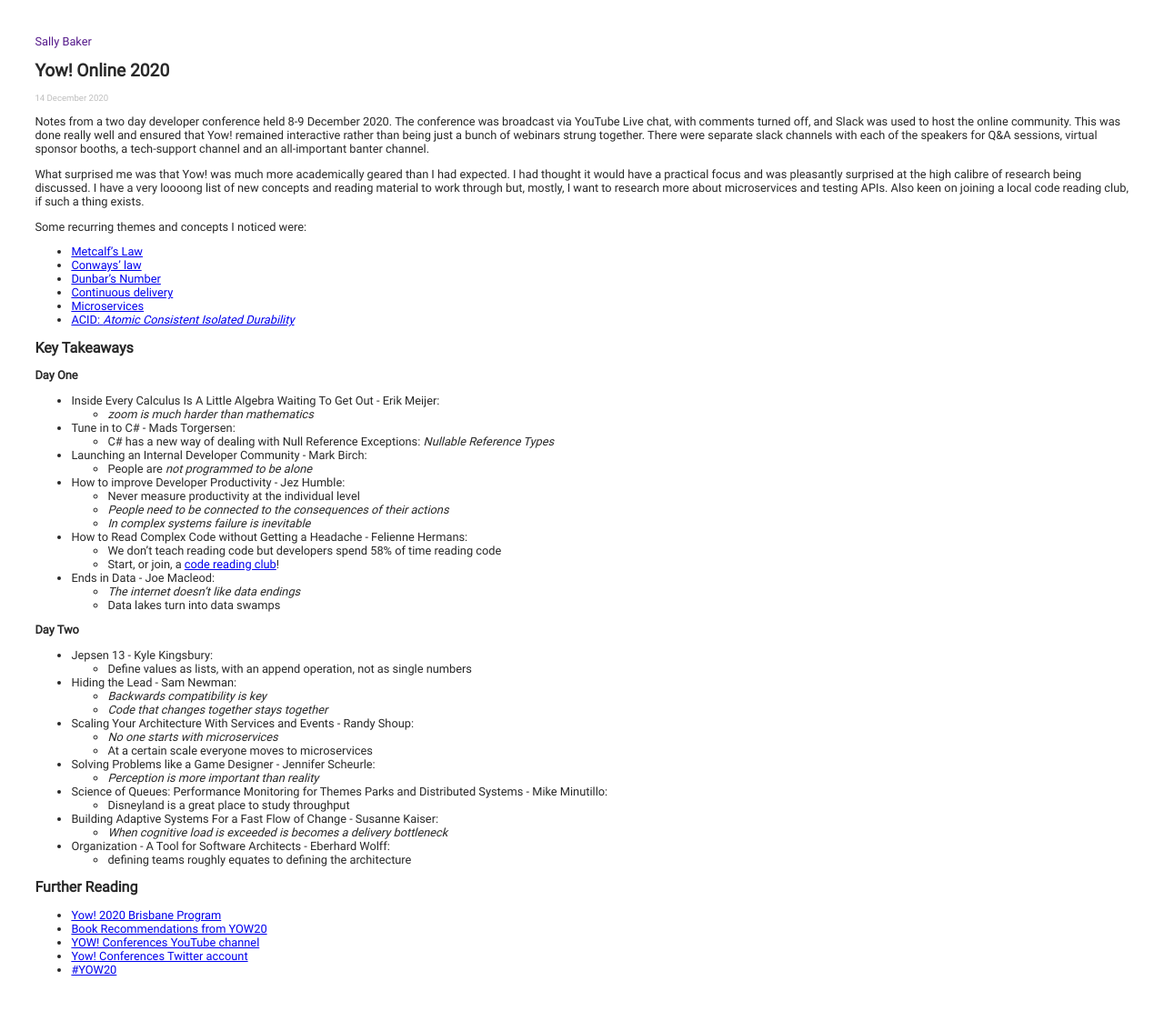
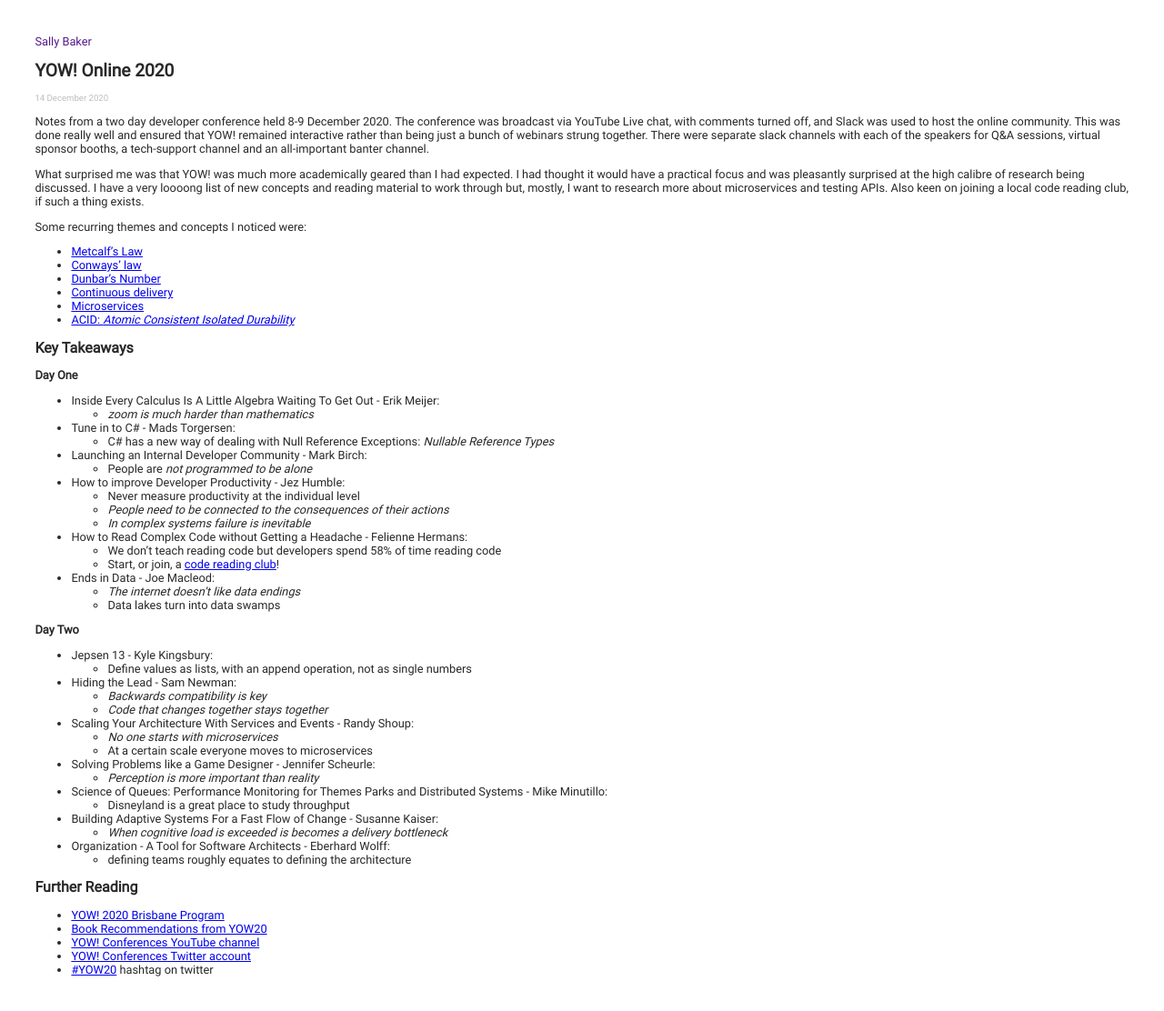
Before and after one commit to sallybaker/sallybaker.github.io, a Jekyll site: the page built from _posts/2020-12-14-yow.md, in a window 1280 px wide. Shown: the whole page at 91% size. Built offline with Jekyll 4.4.1, drawn with Linux system fonts in a browser that asks for light colours.

Commit message:
capitalise YOW! in 2020-12-14-yow.md

```diff
--- a/_posts/2020-12-14-yow.md
+++ b/_posts/2020-12-14-yow.md
@@ -1,6 +1,6 @@
 ---
 layout: post
-title: Yow! Online 2020
+title: YOW! Online 2020
 excerpt_separator: <!--more-->
 tags: [conferences, tech]
 ---
@@ -12,9 +12,9 @@
 
 Notes from a two day developer conference held 8-9 December 2020.
 <!--more-->
-The conference was broadcast via YouTube Live chat, with comments turned off, and Slack was used to host the online community. This was done really well and ensured that Yow! remained interactive rather than being just a bunch of webinars strung together. There were separate slack channels with each of the speakers for Q&A sessions, virtual sponsor booths, a tech-support channel and an all-important banter channel.
+The conference was broadcast via YouTube Live chat, with comments turned off, and Slack was used to host the online community. This was done really well and ensured that YOW! remained interactive rather than being just a bunch of webinars strung together. There were separate slack channels with each of the speakers for Q&A sessions, virtual sponsor booths, a tech-support channel and an all-important banter channel.
 
-What surprised me was that Yow! was much more academically geared than I had expected. I had thought it would have a practical focus and was pleasantly surprised at the high calibre of research being discussed. I have a very loooong list of new concepts and reading material to work through but, mostly, I want to research more about microservices and testing APIs. Also keen on joining a local code reading club, if such a thing exists.
+What surprised me was that YOW! was much more academically geared than I had expected. I had thought it would have a practical focus and was pleasantly surprised at the high calibre of research being discussed. I have a very loooong list of new concepts and reading material to work through but, mostly, I want to research more about microservices and testing APIs. Also keen on joining a local code reading club, if such a thing exists.
 
 Some recurring themes and concepts I noticed were:
 - [Metcalf's Law](https://en.wikipedia.org/wiki/Metcalfe's_law)
@@ -62,8 +62,8 @@
   - defining teams roughly equates to defining the architecture
 
 ## Further Reading
-- [Yow! 2020 Brisbane Program](https://www.yowconference.com/brisbane/program/)
+- [YOW! 2020 Brisbane Program](https://www.yowconference.com/brisbane/program/)
 - [Book Recommendations from YOW20](https://dev.to/amaltr42/book-recommendations-from-yow20-47lo)
 - [YOW! Conferences YouTube channel](https://www.youtube.com/c/YOWConferences/featured)
-- [Yow! Conferences Twitter account](https://twitter.com/yow_conf)
-- [#YOW20](https://twitter.com/hashtag/YOW20)
+- [YOW! Conferences Twitter account](https://twitter.com/yow_conf)
+- [#YOW20](https://twitter.com/hashtag/YOW20) hashtag on twitter
```
